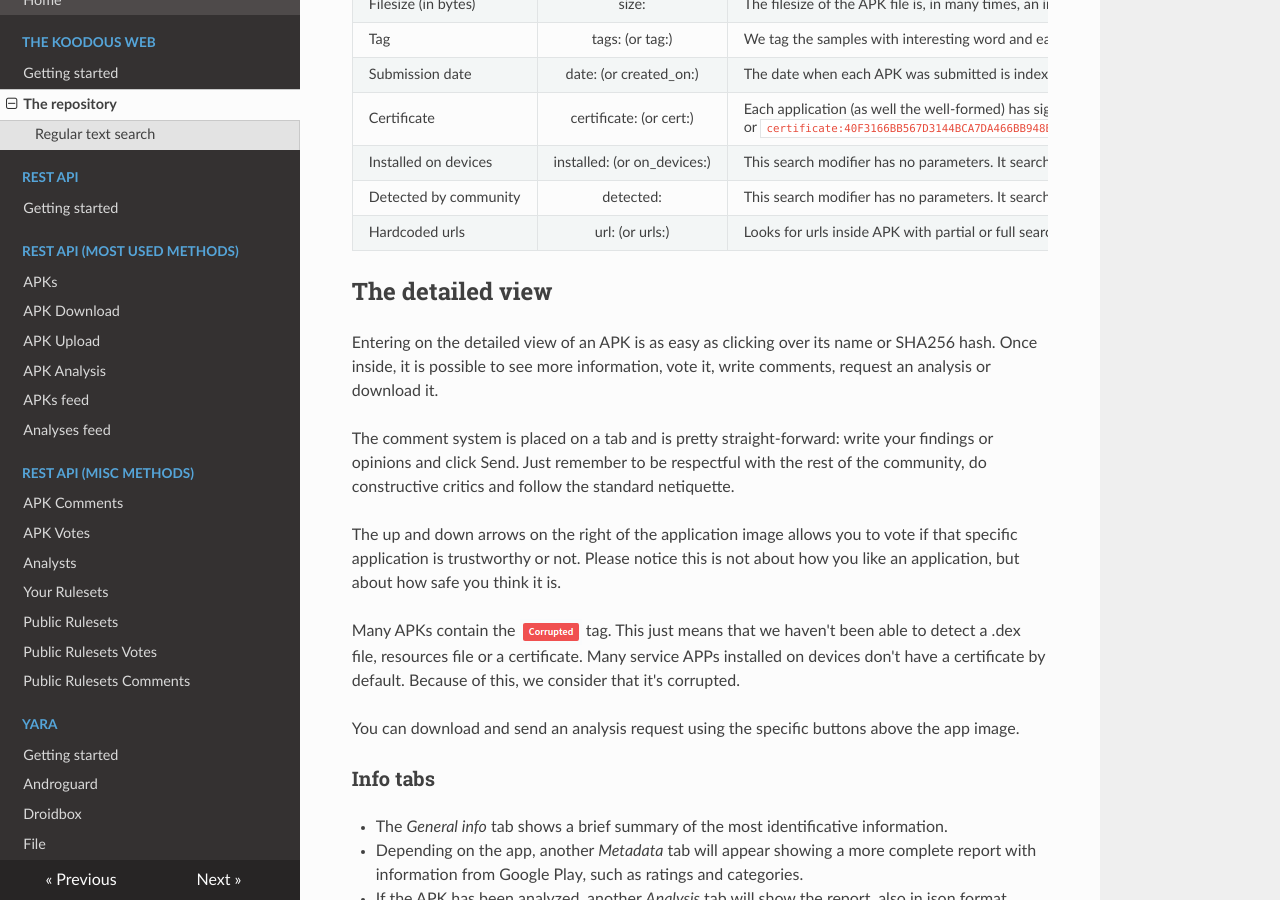
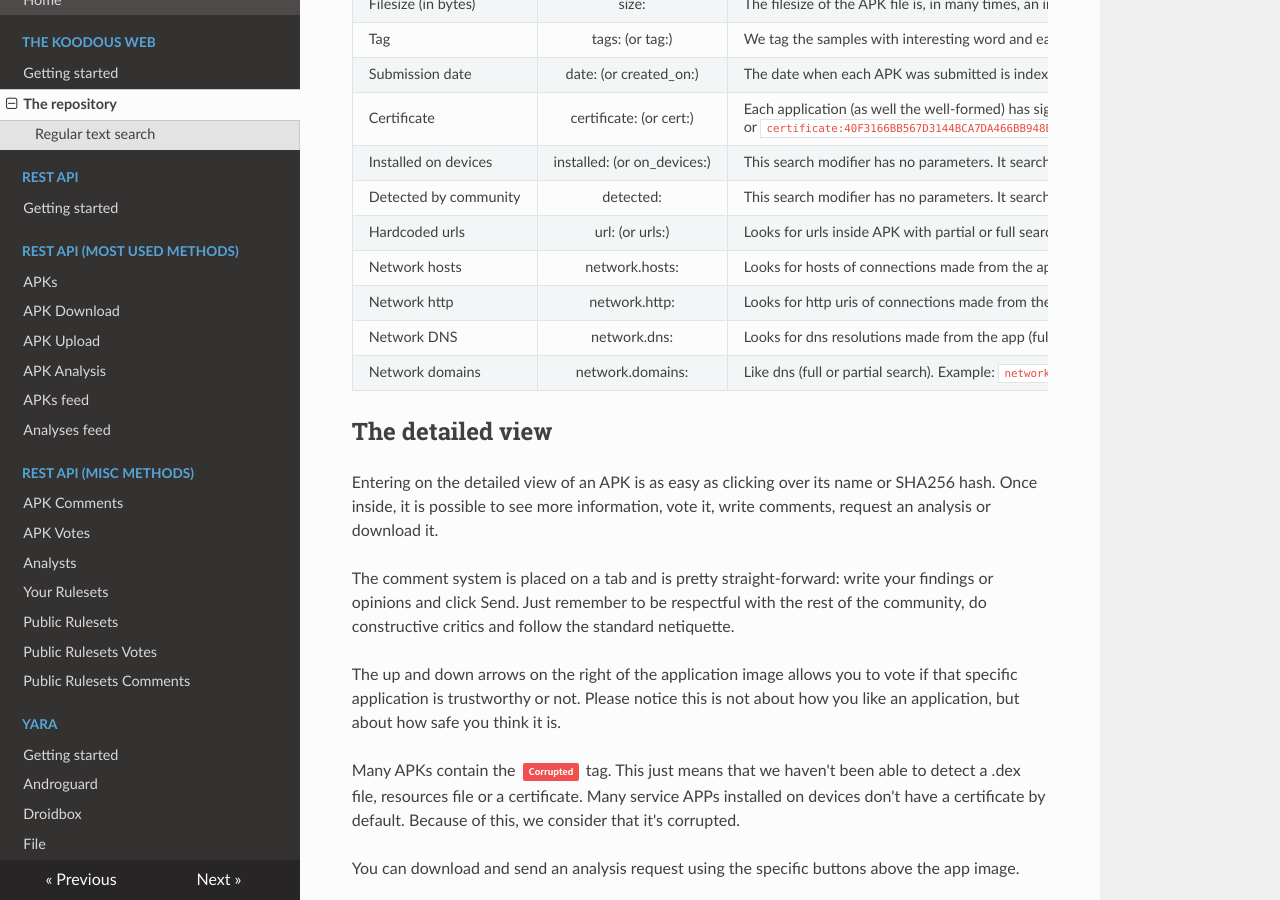
Before and after one commit to Koodous/docs.koodous.com, an MkDocs documentation site: the page built from docs/web/the-repo.md, in a window 1280 px wide and 900 px high, scrolled down 1482 px. Built offline with MkDocs 1.6.1, drawn with Linux system fonts in a browser that asks for light colours; nearby versions of some CDN libraries; old or Windows-style settings are respelled for this version of MkDocs.

Commit message:
Update the-repo.md

````diff
--- a/docs/web/the-repo.md
+++ b/docs/web/the-repo.md
@@ -48,6 +48,11 @@ The following table describes each search modifier available, you can combine th
 | Installed on devices | installed: (or on_devices:) | This search modifier has no parameters. It search only APKs that are installed or sometime was installed in some device. Example: ```installed:true``` or ```installed:false``` |
 | Detected by community | detected: | This search modifier has no parameters. It search only APKs that has been detected by Koodous community. Example: ```detected:true``` or ```detected:false``` |
 | Hardcoded urls | url: (or urls:) | Looks for urls inside APK with partial or full search. Example: ```url:google.com``` or ```url:"https://play.google.com/store"``` |
+| Network hosts | network.hosts: | Looks for hosts of connections made from the app. Example: ```network.hosts:8.8.8.8``` |
+| Network http | network.http: | Looks for http uris of connections made from the app (full or partial search). Example: ```network.http:"com:80"``` |
+| Network DNS | network.dns: | Looks for dns resolutions made from the app (full or partial search). Example: ```network.dns:"google.com"``` |
+| Network domains | network.domains: | Like dns (full or partial search). Example: ```network.domains:"google.com"``` |
+
 
 
 ## The detailed view
````
